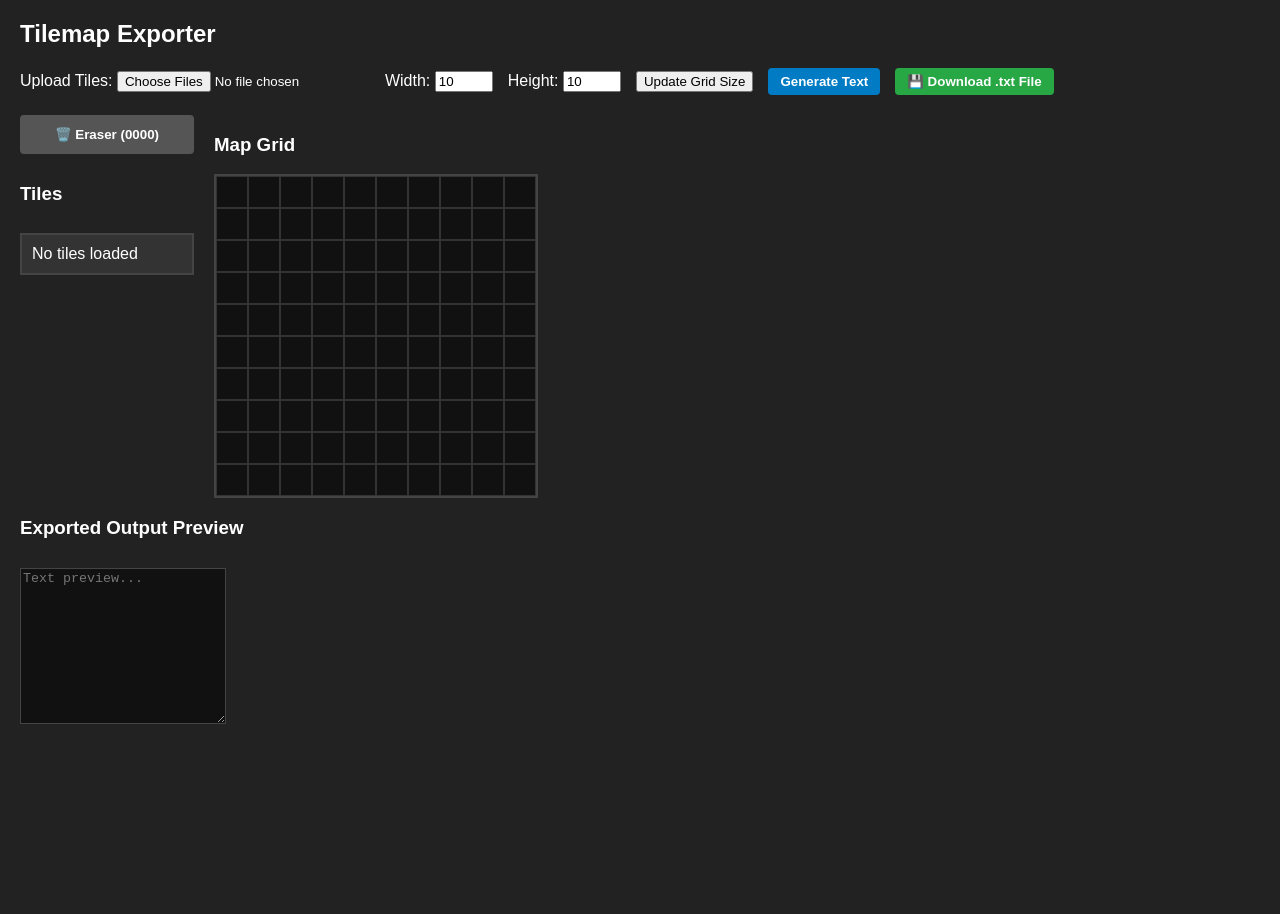
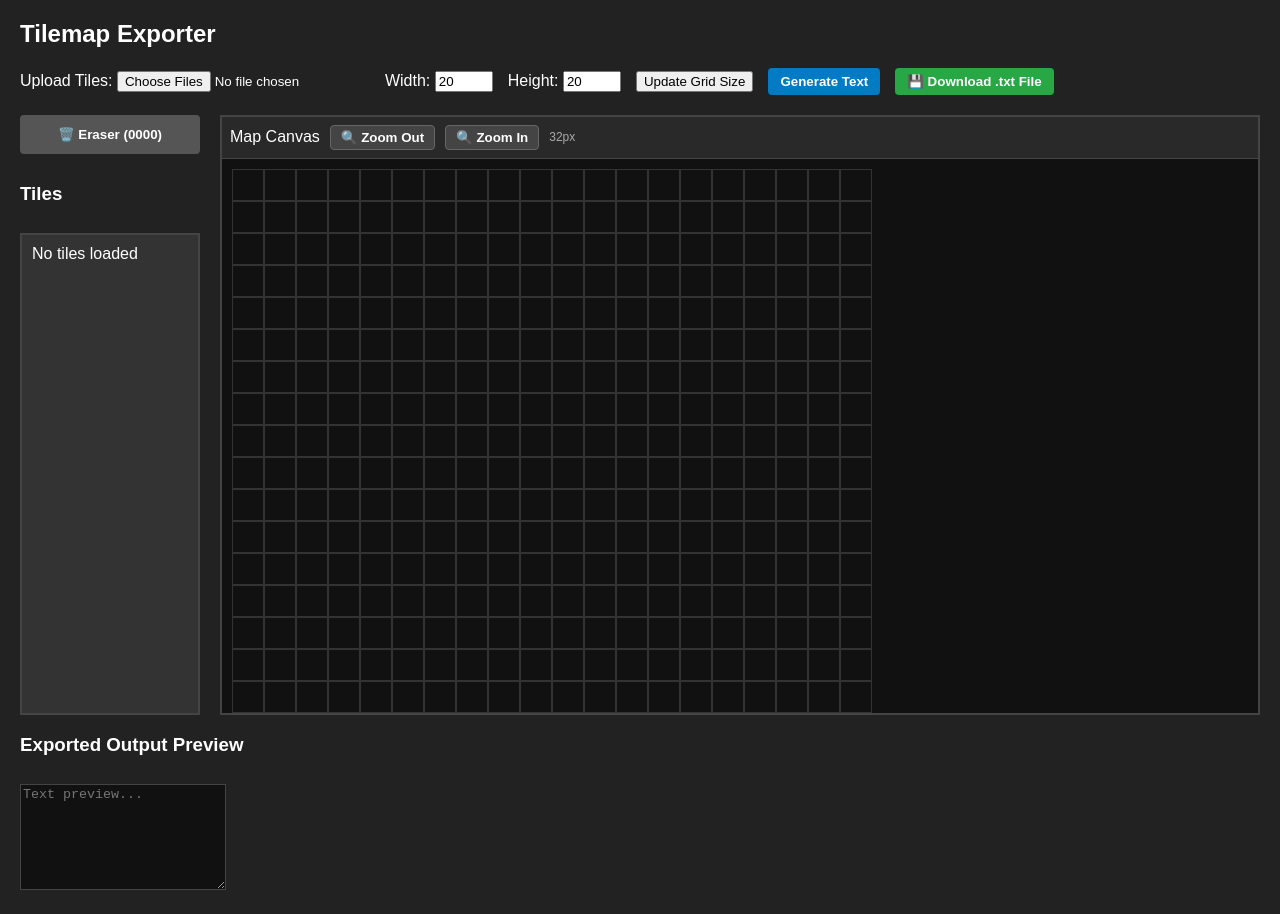
Before and after one commit to Proof-OfConcept/Scratch-thingy, a plain HTML site: page index.html in a window 1280 px wide. Before the commit the page ends 800 px from the top, so only its background shows below. Drawn offline with Linux system fonts and the light colour scheme.

Commit message:
Update index.html

```diff
--- a/index.html
+++ b/index.html
@@ -5,23 +5,35 @@
     <meta name="viewport" content="width=device-width, initial-scale=1.0, maximum-scale=1.0, user-scalable=no">
     <title>Tilemap Exporter for CodeTorch</title>
     <style>
-        body { font-family: sans-serif; background: #222; color: #fff; margin: 20px; user-select: none; touch-action: none; }
+        body { font-family: sans-serif; background: #222; color: #fff; margin: 20px; user-select: none; }
         .controls { margin-bottom: 20px; display: flex; gap: 15px; align-items: center; flex-wrap: wrap; }
-        .container { display: flex; gap: 20px; }
-        #tileset-container { display: flex; flex-direction: column; gap: 10px; }
-        #tileset { border: 2px solid #444; padding: 10px; min-width: 150px; max-height: 400px; overflow-y: auto; background: #333; }
+        .container { display: flex; gap: 20px; height: 75vh; }
+
+        /* Left Panel: Tiles & Eraser */
+        #tileset-container { display: flex; flex-direction: column; gap: 10px; width: 180px; flex-shrink: 0; }
+        #tileset { border: 2px solid #444; padding: 10px; height: 100%; overflow-y: auto; background: #333; }
         .tile-option { display: inline-block; margin: 5px; border: 2px solid transparent; cursor: pointer; text-align: center; }
         .tile-option img { width: 32px; height: 32px; image-rendering: pixelated; display: block; }
         .tile-option.selected { border-color: #00ff00; }
         .tile-label { font-size: 10px; color: #ccc; }
+
         #eraser-btn { padding: 10px; background: #555; border: 2px solid transparent; color: white; cursor: pointer; text-align: center; font-weight: bold; border-radius: 4px; }
         #eraser-btn.selected { border-color: #ff0000; background: #882222; }
-        #grid-container { overflow: auto; max-width: 70vw; max-height: 70vh; background: #111; border: 2px solid #444; touch-action: none; }
-        #grid { display: grid; touch-action: none; }
-        .grid-cell { width: 32px; height: 32px; border: 1px solid #333; box-sizing: border-box; image-rendering: pixelated; background-size: cover; }
+
+        /* Right Panel: Dedicated Scrollable Map Section */
+        #map-panel { flex-grow: 1; border: 2px solid #444; background: #111; overflow: auto; position: relative; display: flex; flex-direction: column; }
+        #map-header { background: #292929; padding: 8px; display: flex; gap: 10px; align-items: center; border-bottom: 1px solid #444; }
+        #grid-container { overflow: auto; flex-grow: 1; padding: 10px; }
+        #grid { display: grid; margin: 0 auto; }
+
+        /* Dynamic cell size controlled via JS CSS Variables */
+        .grid-cell { width: var(--cell-size, 32px); height: var(--cell-size, 32px); border: 1px solid #333; box-sizing: border-box; image-rendering: pixelated; background-size: cover; }
+
         .btn-blue { background: #007bc4; color: white; border: none; padding: 6px 12px; cursor: pointer; font-weight: bold; border-radius: 4px; }
         .btn-green { background: #28a745; color: white; border: none; padding: 6px 12px; cursor: pointer; font-weight: bold; border-radius: 4px; }
-        textarea { width: 200px; height: 150px; background: #111; color: #00ff00; border: 1px solid #444; font-family: monospace; margin-top: 10px; user-select: text; white-space: pre; }
+        .btn-zoom { background: #444; color: white; border: 1px solid #666; padding: 4px 10px; cursor: pointer; font-weight: bold; border-radius: 4px; }
+
+        textarea { width: 200px; height: 100px; background: #111; color: #00ff00; border: 1px solid #444; font-family: monospace; margin-top: 10px; user-select: text; white-space: pre; }
     </style>
 </head>
 <body>
@@ -30,8 +42,8 @@
 
     <div class="controls">
         <label>Upload Tiles: <input type="file" id="file-input" multiple accept="image/*"></label>
-        <label>Width: <input type="number" id="grid-width" value="10" min="1" style="width: 50px;"></label>
-        <label>Height: <input type="number" id="grid-height" value="10" min="1" style="width: 50px;"></label>
+        <label>Width: <input type="number" id="grid-width" value="20" min="1" style="width: 50px;"></label>
+        <label>Height: <input type="number" id="grid-height" value="20" min="1" style="width: 50px;"></label>
         <button id="resize-btn">Update Grid Size</button>
         <button id="export-btn" class="btn-blue">Generate Text</button>
         <button id="download-btn" class="btn-green">💾 Download .txt File</button>
@@ -43,8 +55,14 @@
             <h3>Tiles</h3>
             <div id="tileset">No tiles loaded</div>
         </div>
-        <div>
-            <h3>Map Grid</h3>
+
+        <div id="map-panel">
+            <div id="map-header">
+                <span>Map Canvas</span>
+                <button class="btn-zoom" id="zoom-out-btn">🔍 Zoom Out</button>
+                <button class="btn-zoom" id="zoom-in-btn">🔍 Zoom In</button>
+                <span id="zoom-display" style="font-size: 12px; color: #aaa;">32px</span>
+            </div>
             <div id="grid-container">
                 <div id="grid"></div>
             </div>
@@ -58,10 +76,14 @@
         let tiles = {};
         let selectedTileId = null;
         let isEraserMode = false;
-        let gridWidth = 10;
-        let gridHeight = 10;
+        let gridWidth = 20;
+        let gridHeight = 20;
         let mapData = [];
         let isDrawing = false;
+
+        // Zoom configurations
+        let zoomSizes = [16, 24, 32, 48, 64];
+        let currentZoomIndex = 2; // Defaults to 32px
 
         const fileInput = document.getElementById('file-input');
         const tilesetDiv = document.getElementById('tileset');
@@ -115,12 +137,19 @@
             eraserBtn.classList.add('selected');
         });
 
+        function updateZoomCSS() {
+            const size = zoomSizes[currentZoomIndex];
+            document.documentElement.style.setProperty('--cell-size', `${size}px`);
+            grid.style.gridTemplateColumns = `repeat(${gridWidth}, ${size}px)`;
+            document.getElementById('zoom-display').innerText = `${size}px`;
+        }
+
         function initGrid() {
             gridWidth = parseInt(document.getElementById('grid-width').value, 10);
             gridHeight = parseInt(document.getElementById('grid-height').value, 10);
 
-            grid.style.gridTemplateColumns = `repeat(${gridWidth}, 32px)`;
             grid.innerHTML = '';
+            updateZoomCSS();
 
             let newMapData = [];
             for (let y = 0; y < gridHeight; y++) {
@@ -168,7 +197,6 @@
             }
         }
 
-        // Added e.preventDefault() to explicitly block iPad scrolling mechanics
         grid.addEventListener('touchstart', (e) => {
             isDrawing = true;
             if (e.cancelable) e.preventDefault();
@@ -185,6 +213,20 @@
         window.addEventListener('touchend', () => { isDrawing = false; });
         window.addEventListener('mousedown', () => { isDrawing = true; });
         window.addEventListener('mouseup', () => { isDrawing = false; });
+
+        // Zoom Listeners
+        document.getElementById('zoom-in-btn').addEventListener('click', () => {
+            if (currentZoomIndex < zoomSizes.length - 1) {
+                currentZoomIndex++;
+                updateZoomCSS();
+            }
+        });
+        document.getElementById('zoom-out-btn').addEventListener('click', () => {
+            if (currentZoomIndex > 0) {
+                currentZoomIndex--;
+                updateZoomCSS();
+            }
+        });
 
         document.getElementById('resize-btn').addEventListener('click', initGrid);
 
@@ -206,12 +248,10 @@
             const text = generateTextContent();
             const blob = new Blob([text], { type: 'text/plain' });
             const anchor = document.createElement('a');
-
             anchor.download = 'map.txt';
             anchor.href = window.URL.createObjectURL(blob);
             anchor.target = '_blank';
             anchor.style.display = 'none';
-
             document.body.appendChild(anchor);
             anchor.click();
             document.body.removeChild(anchor);
```
